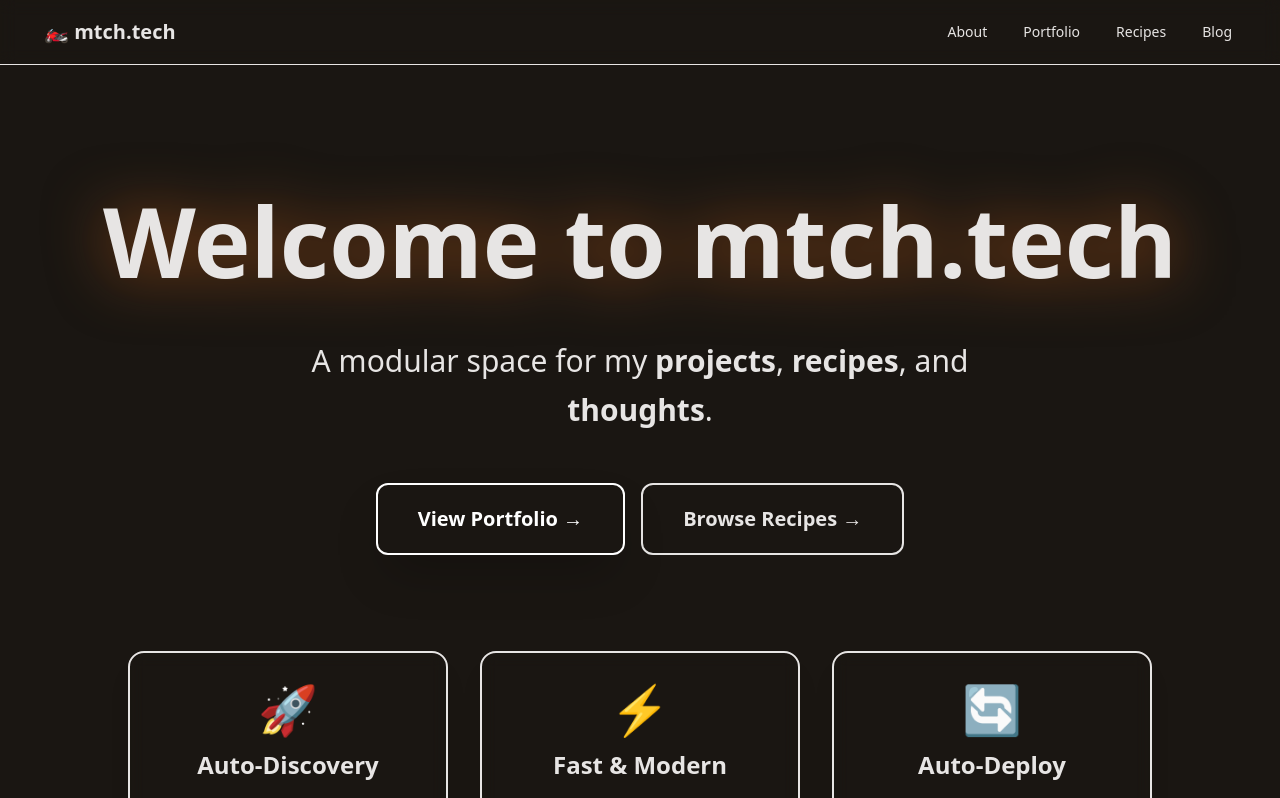
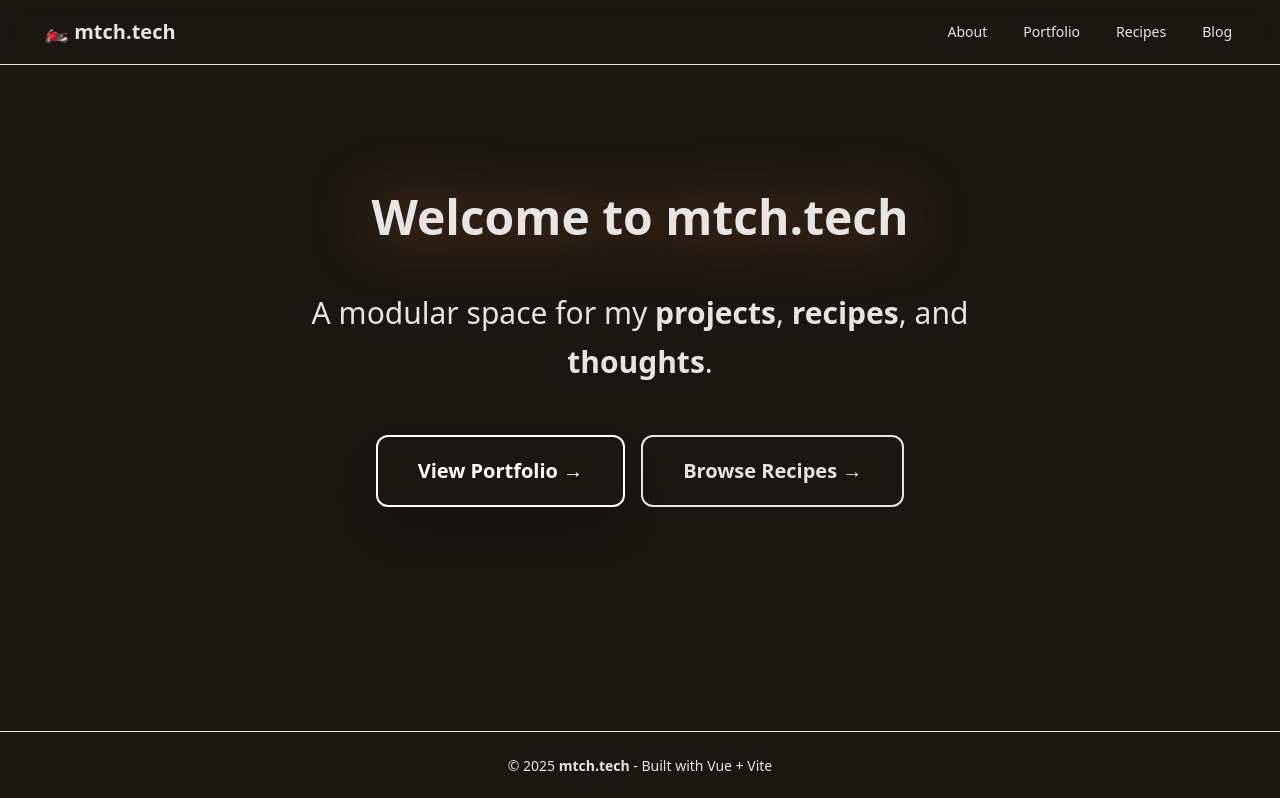
Before and after one commit to MitchDizzle/mtch.tech, a Vue app: page / in a window 1280 px wide. Shown: the top 798 px of the page. Built offline with nearby package versions, Linux system fonts and the light colour scheme.

Commit message:
Update Home.vue

```diff
--- a/src/pages/Home.vue
+++ b/src/pages/Home.vue
@@ -15,7 +15,7 @@
           <div class="mb-8">
             <div class="inline-block relative">
               <div class="absolute inset-0 blur-3xl bg-primary-500/50 rounded-full"></div>
-              <h1 class="relative text-6xl md:text-8xl font-black mb-4">
+              <h1 class="relative text-3xl md:text-5xl font-black mb-4">
                 <span class="text-primary-500 drop-shadow-[0_0_30px_rgba(249,115,22,0.5)]">
                   Welcome to mtch.tech
                 </span>
@@ -45,7 +45,7 @@
             </router-link>
           </div>
 
-          <!-- Feature cards with orange borders -->
+          <!-- Feature cards with orange borders
           <div class="mt-24 grid grid-cols-1 md:grid-cols-3 gap-8 max-w-5xl mx-auto">
             <div class="p-8 bg-dark-800/80 backdrop-blur rounded-2xl border-2 border-primary-500/30 hover:border-primary-500 transition-all duration-200 shadow-xl">
               <div class="text-5xl mb-4">🚀</div>
@@ -62,7 +62,7 @@
               <h3 class="text-2xl font-bold text-primary-400 mb-3">Auto-Deploy</h3>
               <p class="text-dark-200 text-lg">Push to GitHub and it deploys automatically</p>
             </div>
-          </div>
+          </div>-->
         </div>
       </div>
     </div>
```
